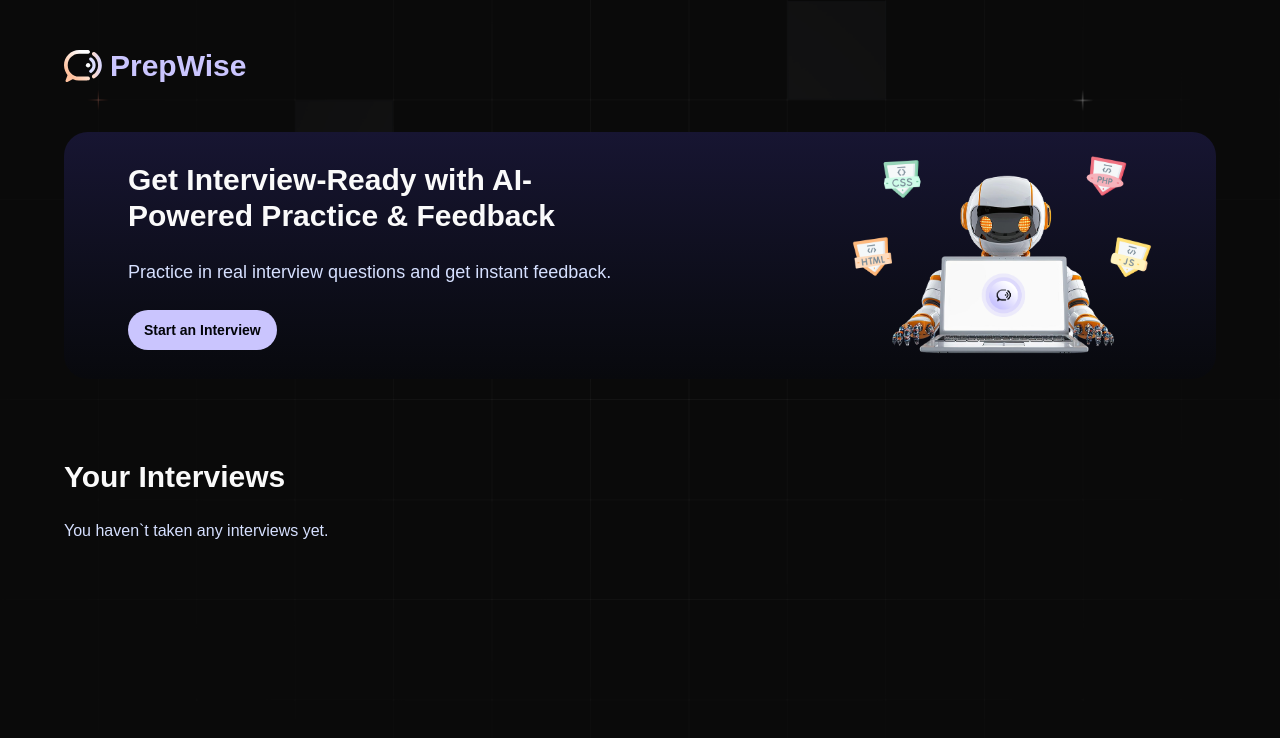
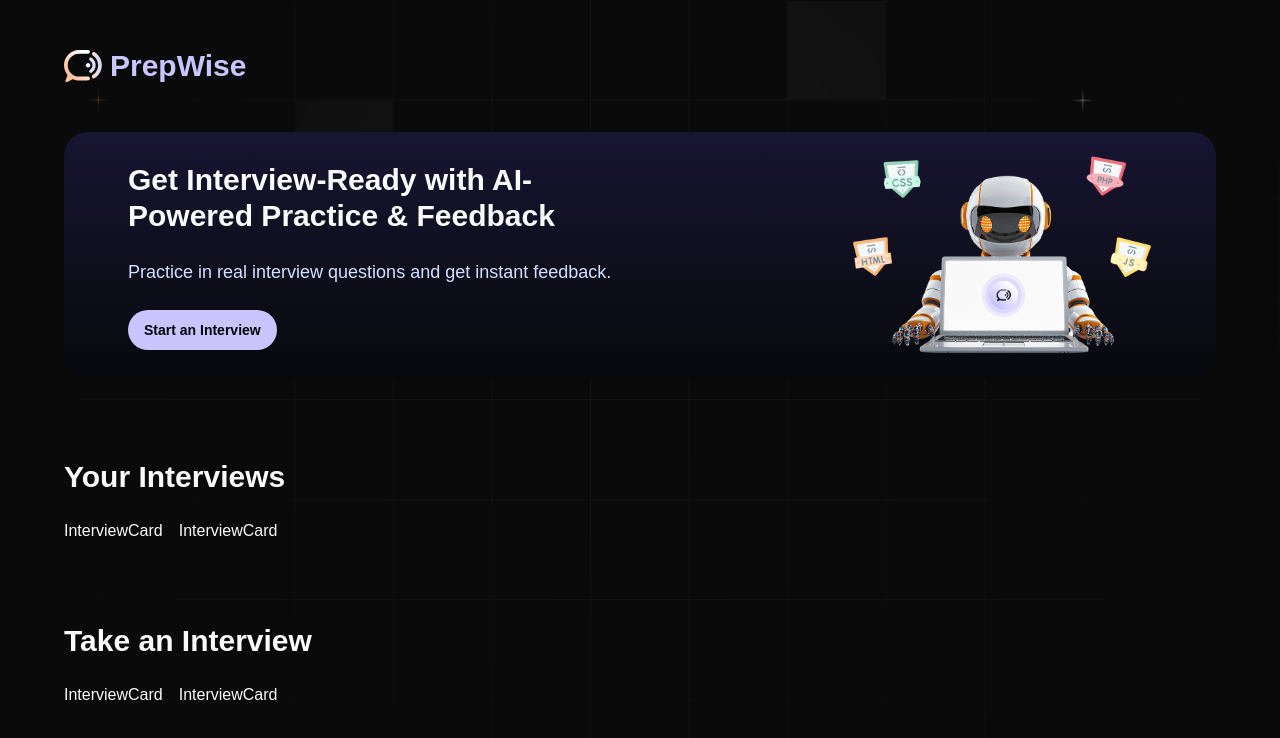
Before and after one commit to firogute/mock_interview_ai, a Next.js app: page / in a window 1280 px wide. Shown: the top 738 px of the page. Built offline with nearby package versions, Linux system fonts and the light colour scheme; a web font is replaced by a local one.

Commit message:
feat: add InterviewCard component and display dummy interviews on the page

```diff
--- a/app/(root)/page.tsx
+++ b/app/(root)/page.tsx
@@ -2,6 +2,9 @@ import { Button } from "@/components/ui/button";
 import Link from "next/link";
 import Image from "next/image";
 import React from "react";
+import { dummyInterviews } from "@/constants";
+import { Inter } from "next/font/google";
+import InterviewCard from "@/components/InterviewCard";
 
 const page = () => {
   return (
@@ -28,7 +31,18 @@ const page = () => {
       <section className="flex flex-col gap-6 mt-8">
         <h2>Your Interviews</h2>
         <div className="interviews-section">
-          <p>You haven`t taken any interviews yet.</p>
+          {dummyInterviews.map((interview, i) => (
+            <InterviewCard key={i} {...interview} />
+          ))}
+        </div>
+      </section>
+      <section className="flex flex-col gap-6 mt-8">
+        <h2>Take an Interview</h2>
+        <div className="interviews-section">
+          {dummyInterviews.map((interview, i) => (
+            <InterviewCard key={i} {...interview} />
+          ))}
+          {/* <p>You haven`t taken any interviews yet.</p> */}
         </div>
       </section>
     </>
--- /dev/null
+++ b/components/InterviewCard.tsx
@@ -0,0 +1,7 @@
+import React from "react";
+
+const InterviewCard = () => {
+  return <div>InterviewCard</div>;
+};
+
+export default InterviewCard;
--- a/constants/index.ts
+++ b/constants/index.ts
@@ -204,27 +204,27 @@
 //   "/yahoo.png",
 // ];
 
-// export const dummyInterviews: Interview[] = [
-//   {
-//     id: "1",
-//     userId: "user1",
-//     role: "Frontend Developer",
-//     type: "Technical",
-//     techstack: ["React", "TypeScript", "Next.js", "Tailwind CSS"],
-//     level: "Junior",
-//     questions: ["What is React?"],
-//     finalized: false,
-//     createdAt: "2024-03-15T10:00:00Z",
-//   },
-//   {
-//     id: "2",
-//     userId: "user1",
-//     role: "Full Stack Developer",
-//     type: "Mixed",
-//     techstack: ["Node.js", "Express", "MongoDB", "React"],
-//     level: "Senior",
-//     questions: ["What is Node.js?"],
-//     finalized: false,
-//     createdAt: "2024-03-14T15:30:00Z",
-//   },
-// ];
+export const dummyInterviews: Interview[] = [
+  {
+    id: "1",
+    userId: "user1",
+    role: "Frontend Developer",
+    type: "Technical",
+    techstack: ["React", "TypeScript", "Next.js", "Tailwind CSS"],
+    level: "Junior",
+    questions: ["What is React?"],
+    finalized: false,
+    createdAt: "2024-03-15T10:00:00Z",
+  },
+  {
+    id: "2",
+    userId: "user1",
+    role: "Full Stack Developer",
+    type: "Mixed",
+    techstack: ["Node.js", "Express", "MongoDB", "React"],
+    level: "Senior",
+    questions: ["What is Node.js?"],
+    finalized: false,
+    createdAt: "2024-03-14T15:30:00Z",
+  },
+];
--- a/package.json
+++ b/package.json
@@ -14,6 +14,7 @@
     "@radix-ui/react-slot": "^1.2.3",
     "class-variance-authority": "^0.7.1",
     "clsx": "^2.1.1",
+    "dayjs": "^1.11.13",
     "lucide-react": "^0.511.0",
     "next": "15.3.2",
     "next-themes": "^0.4.6",
```
Also changed, not shown: 1 other file (tests, documents, lock files or other folders).
